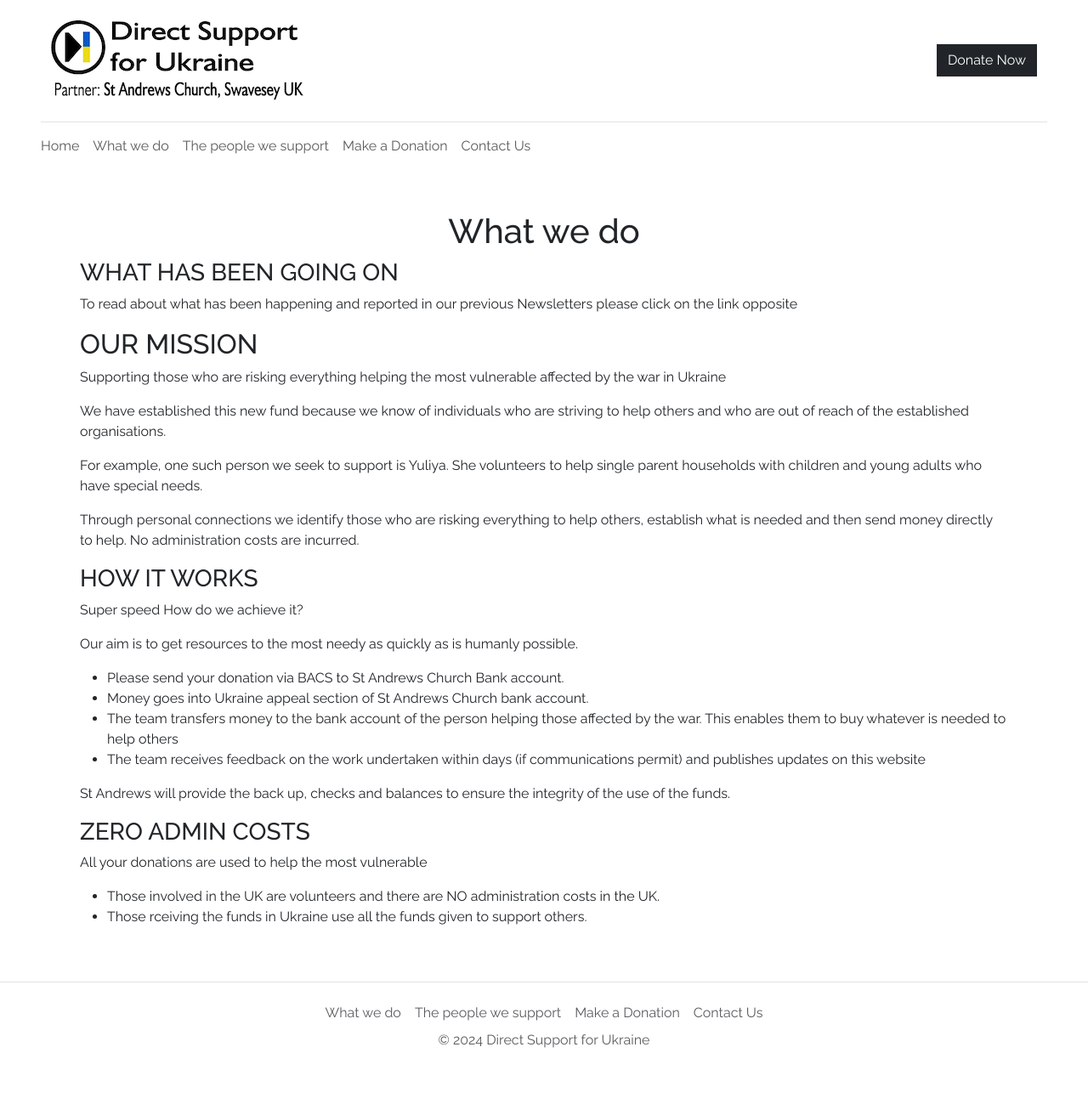
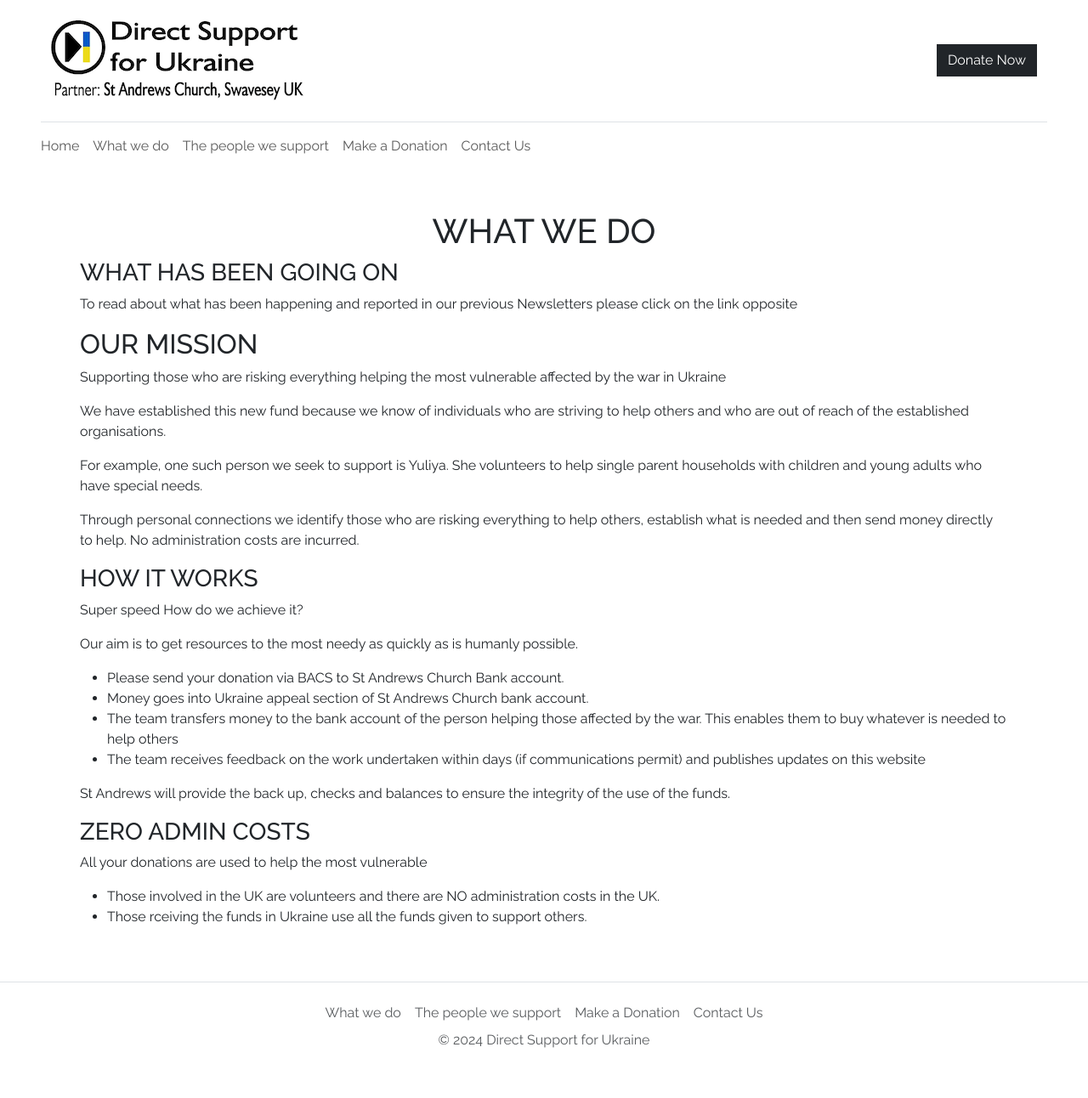
Before and after one commit to allymparker/dsfu, a Jekyll site: the page built from site/what-we-do.markdown, in a window 1280 px wide. Shown: the whole page at 85% size. Built offline with Jekyll 4.4.1, drawn with Linux system fonts in a browser that asks for light colours.

Commit message:
Make headers UPPER

```diff
--- a/site/assets/main.scss
+++ b/site/assets/main.scss
@@ -2,11 +2,11 @@
 # Only the main Sass file needs front matter (the dashes are enough)
 ---
 
-body{
-		font-family: "Raleway", sans-serif !important;
-		font-optical-sizing: auto;
-		font-weight: 400;
-		font-style: normal;
+body {
+	font-family: "Raleway", sans-serif !important;
+	font-optical-sizing: auto;
+	font-weight: 400;
+	font-style: normal;
 }
 
 .cover-img {
@@ -14,3 +14,9 @@
 	height: 600px;
 	object-fit: cover;
 }
+
+@for $i from 1 through 6 {
+	h#{$i} {
+		text-transform: uppercase;
+	}
+}
```
